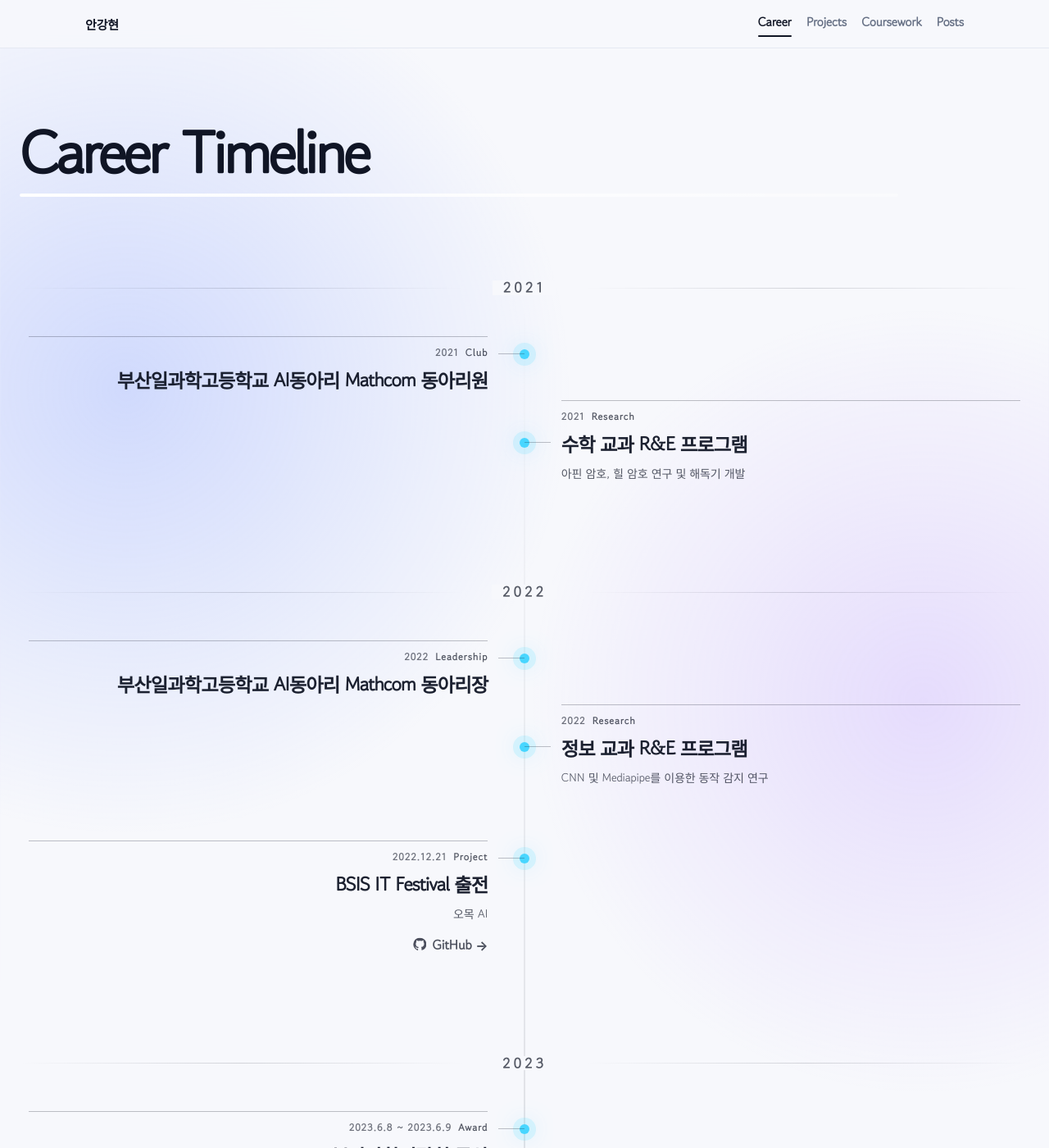
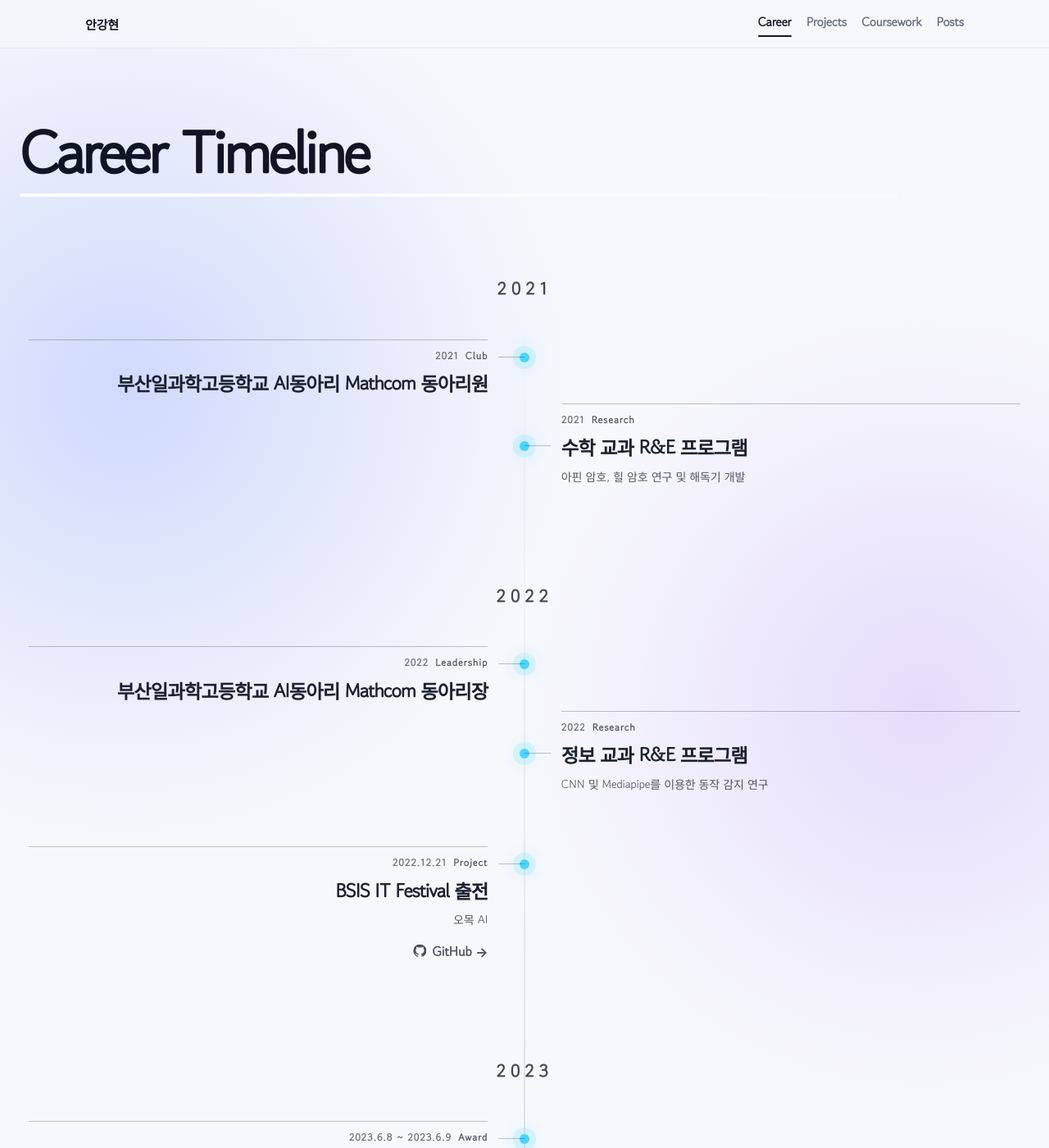
Before and after one commit to gimon0330/gimon0330.github.io, a Jekyll site: the page built from career.html, in a window 1280 px wide and 1400 px high. Shown: the whole window at 82% size. Built offline with Jekyll 4.4.1, drawn with Linux system fonts in a browser that asks for light colours; some web fonts are replaced.

Commit message:
Use text-only career year dividers

```diff
--- a/assets/career-timeline.css
+++ b/assets/career-timeline.css
@@ -8,7 +8,7 @@
   --career-muted: color-mix(in oklab, var(--text, CanvasText), transparent 30%);
   --career-soft-muted: color-mix(in oklab, var(--text, CanvasText), transparent 40%);
   --career-title: color-mix(in oklab, var(--text, CanvasText), transparent 5%);
-  --career-year-text: color-mix(in oklab, var(--text, CanvasText), transparent 30%);
+  --career-year-text: color-mix(in oklab, var(--text, CanvasText), transparent 22%);
   --career-accent: var(--accent3, #48d6ff);
 }
 
@@ -19,7 +19,7 @@
     --career-muted: rgba(238, 242, 255, .68);
     --career-soft-muted: rgba(238, 242, 255, .52);
     --career-title: rgba(248, 250, 255, .94);
-    --career-year-text: rgba(248, 250, 255, .66);
+    --career-year-text: rgba(248, 250, 255, .74);
   }
 }
 
@@ -60,9 +60,8 @@
   position: relative;
   z-index: 2;
   display: grid;
-  grid-template-columns: minmax(0, 1fr) auto minmax(0, 1fr);
+  grid-template-columns: minmax(0, 1fr) var(--timeline-rail) minmax(0, 1fr);
   align-items: center;
-  gap: clamp(14px, 3vw, 34px);
   margin: clamp(42px, 7vw, 78px) 0 clamp(18px, 2.6vw, 32px);
 }
 
@@ -72,17 +71,7 @@
 
 .timeline-year::before,
 .timeline-year::after {
-  content: "";
-  height: 1px;
-  background: linear-gradient(90deg, transparent, var(--career-line-soft), transparent);
-}
-
-.timeline-year::before {
-  grid-column: 1;
-}
-
-.timeline-year::after {
-  grid-column: 3;
+  display: none !important;
 }
 
 .timeline-year span {
@@ -91,15 +80,15 @@
   display: inline-flex;
   align-items: center;
   justify-content: center;
-  padding: 0 clamp(6px, 1vw, 14px);
+  padding: 0;
   border: 0;
   border-radius: 0;
-  background: var(--bg, Canvas);
+  background: transparent;
   color: var(--career-year-text);
   font-family: var(--font-body, inherit);
-  font-size: clamp(15px, 1.35vw, 20px);
+  font-size: clamp(18px, 1.65vw, 24px);
   font-weight: 780;
-  letter-spacing: .24em;
+  letter-spacing: .28em;
   line-height: 1;
   box-shadow: none;
 }
@@ -273,33 +262,22 @@
 
   .timeline-year {
     grid-template-columns: var(--timeline-rail) minmax(0, 1fr) !important;
-    grid-template-rows: auto 1px !important;
-    gap: 9px 0 !important;
-    margin: 36px 0 14px !important;
+    margin: 40px 0 18px !important;
     align-items: end !important;
   }
 
-  .timeline-year::before {
+  .timeline-year::before,
+  .timeline-year::after {
     display: none !important;
-  }
-
-  .timeline-year::after {
-    display: block !important;
-    grid-column: 2 !important;
-    grid-row: 2 !important;
-    height: 1px !important;
-    width: 100% !important;
-    background: linear-gradient(90deg, var(--career-line-soft), transparent) !important;
   }
 
   .timeline-year span {
     grid-column: 2 !important;
-    grid-row: 1 !important;
     justify-self: start !important;
     padding: 0 !important;
     background: transparent !important;
-    font-size: 15px !important;
-    letter-spacing: .22em !important;
+    font-size: 19px !important;
+    letter-spacing: .25em !important;
   }
 
   .timeline-item {
```
